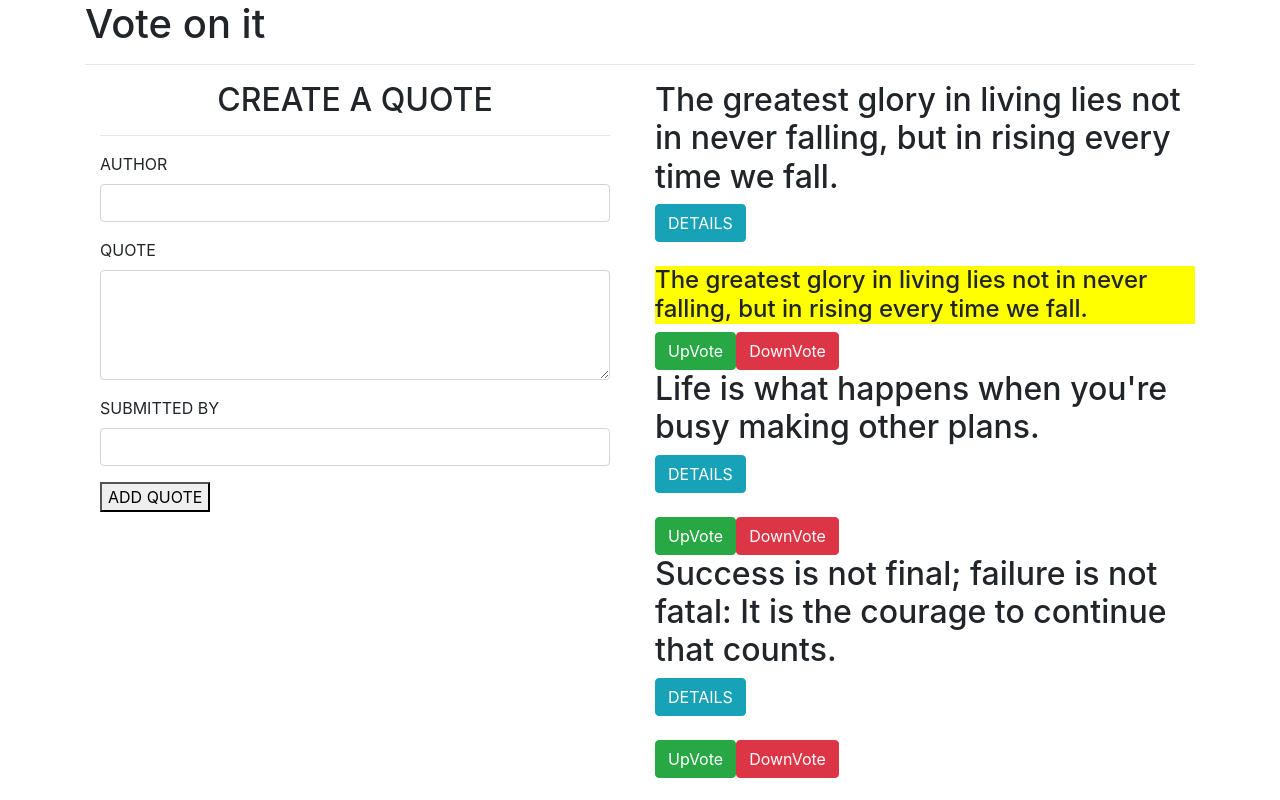
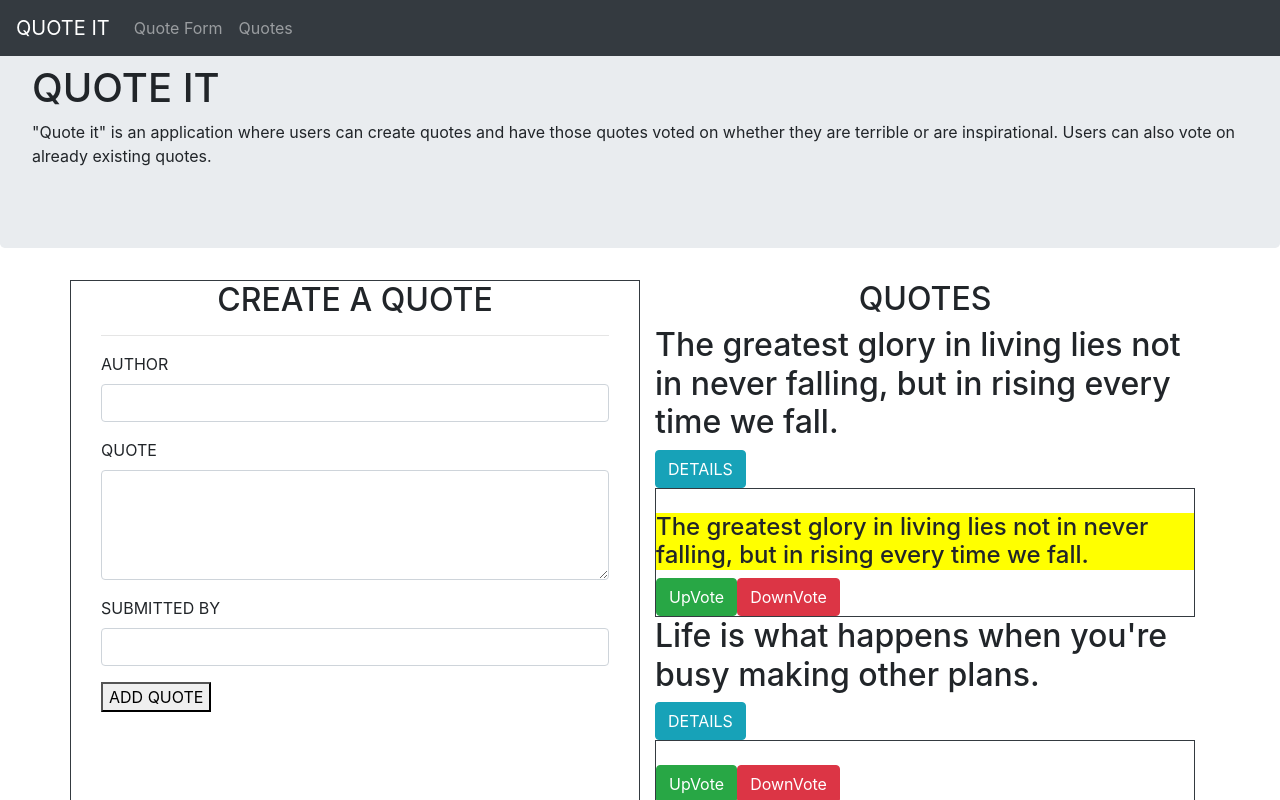
Before and after one commit to Joannsaj/quotes, an Angular app in the folder IPcore/quotes/: page / in a window 1280 px wide. Shown: the top 800 px of the page. Built offline with nearby package versions, Linux system fonts and the light colour scheme.

Commit message:
add edits

```diff
--- a/IPcore/quotes/src/app/components/quote-details/quote-details.component.html
+++ b/IPcore/quotes/src/app/components/quote-details/quote-details.component.html
@@ -1,4 +1,5 @@
-<h4>This quote was submitted by {{quote.submitter}} on {{quote.completeDate|date}}</h4>
+<h4>Authored by {{quote.author}}</h4>
+<h5>This quote was submitted by {{quote.submitter}} on {{quote.completeDate|date}}</h5>
 <p>This quote was submitted {{quote.completeDate|countUp}} days ago.</p>
 <button (click)='quoteDelete(true)' class="btn btn-warning">Delete Quote</button>
 <p>Number of upvotes : {{quote.upVote}}</p>
--- a/IPcore/quotes/src/app/components/quote-form/quote-form.component.html
+++ b/IPcore/quotes/src/app/components/quote-form/quote-form.component.html
@@ -1,4 +1,4 @@
-<div class="container-fluid">
+<div class="container">
     <h2 class="text-center">CREATE A QUOTE</h2>
     <hr>
     <form #goalForm='ngForm' (ngSubmit)='submitQuote()'>
--- a/IPcore/quotes/src/app/components/quote/quote.component.html
+++ b/IPcore/quotes/src/app/components/quote/quote.component.html
@@ -1,15 +1,30 @@
+<nav class="navbar navbar-expand-sm bg-dark navbar-dark fixed-top">
+    <a class="navbar-brand" href="#">QUOTE IT</a>
+    <ul class="navbar-nav">
+        <li class="nav-item">
+            <a class="nav-link" href="#quoteForm">Quote Form</a>
+        </li>
+        <li class="nav-item">
+            <a class="nav-link" href="#quotees">Quotes</a>
+        </li>
+    </ul>
+</nav>
+<div class="jumbotron">
+    <h1>QUOTE IT</h1>
+    <p>"Quote it" is an application where users can create quotes and have those quotes voted on whether they are
+        terrible or are inspirational. Users can also vote on already existing quotes.</p>
+</div>
 <div class="container">
-    <h1>Vote on it</h1>
-    <hr>
     <div class="row">
-        <div class="col-md-6 quote">
+        <div class="col-md-6 border border-dark" id="quoteForm">
             <app-quote-form (addQuote)="addNewQuote($event)"></app-quote-form>
         </div>
-        <div class="col-md-6 quote">
+        <div class="col-md-6 " id="quotees">
+            <h2 class="text-center">QUOTES</h2>
             <div *ngFor='let quote of quotes;let i = index'>
                 <h2> {{quote.quote}}</h2>
                 <button (click)='toggleDetails(i)' class="btn btn-info">DETAILS</button>
-                <div>
+                <div class="border border-dark">
                     <app-quote-details *ngIf='quote.showDetails' [quote]='quote' (isComplete)='deleteQuote($event,i)'>
                     </app-quote-details><br>
                     <h4 *ngIf='quote === highestUpVote()' appHighlight>{{quote.quote}}</h4>
@@ -18,6 +33,7 @@
                     <button (click)='addDownVote(i)' class="btn btn-danger">DownVote</button>
                 </div>
             </div>
+            <br>
         </div>
     </div>
 </div>
--- a/IPcore/quotes/src/app/components/quote/quote.component.ts
+++ b/IPcore/quotes/src/app/components/quote/quote.component.ts
@@ -8,9 +8,9 @@ import { Quote } from 'src/app/quote'
 })
 export class QuoteComponent implements OnInit {
   quotes: Quote[] = [
-    new Quote('The greatest glory in living lies not in never falling, but in rising every time we fall.', 'Nelson Mandela', 'Joan', new Date(2020, 3, 14)),
-    new Quote("Life is what happens when you're busy making other plans.", 'John Lennon', 'Joan', new Date(2020, 3, 14)),
-    new Quote('Success is not final; failure is not fatal: It is the courage to continue that counts.', 'Winston S. Churchill', 'Joan', new Date(2020, 3, 14))
+    new Quote('The greatest glory in living lies not in never falling, but in rising every time we fall.', 'Nelson Mandela', 'Joan', new Date(2020, 8, 26)),
+    new Quote("Life is what happens when you're busy making other plans.", 'John Lennon', 'Joan', new Date(2020, 8, 26)),
+    new Quote('Success is not final; failure is not fatal: It is the courage to continue that counts.', 'Winston S. Churchill', 'Joan', new Date(2020, 8, 26))
   ]
   toggleDetails(index) {
     this.quotes[index].showDetails = !this.quotes[index].showDetails;
```
Also changed, not shown: 1 other file (tests, documents, lock files or other folders).
